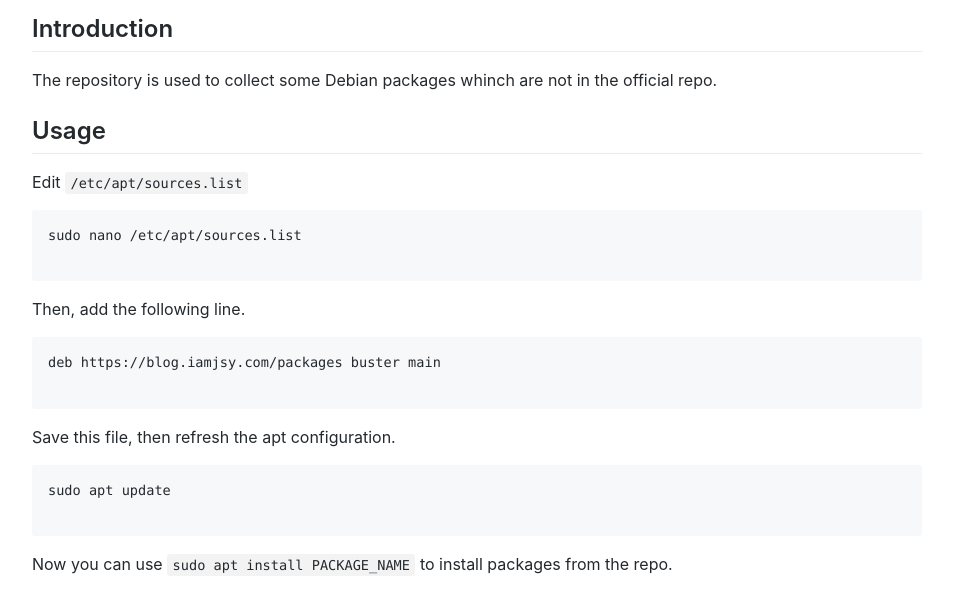
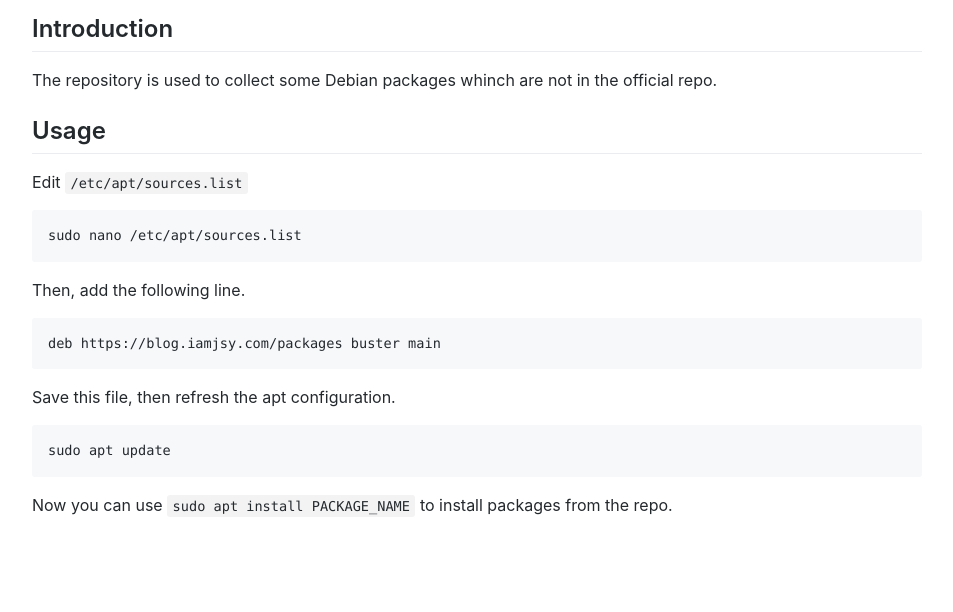
Before and after one commit to hmsjy2017/packages, a plain HTML site: page index.html in a window 1280 px wide. Shown: the part 114-726 px from the top of the page, without its empty margins (163-1116 px from the left). Drawn offline with Linux system fonts and the light colour scheme.

Commit message:
Update index.html

```diff
--- a/index.html
+++ b/index.html
@@ -17,22 +17,19 @@
 </style>
 <article class="markdown-body">
         <h1>Tony's personal Debian package repository</h1>
+
         <h2>Introduction</h2>
         <p>The repository is used to collect some Debian packages whinch are not in the official repo.</p>
+
         <h2>Usage</h2>
         <p>Edit <code>/etc/apt/sources.list</code></p>
+	<pre lang="no-highlight"><code>sudo nano /etc/apt/sources.list</code></pre>
 
-        <pre lang="no-highlight"><code>sudo nano /etc/apt/sources.list
-        </code></pre>
-
-        <p>Then, add the following line.</p>
-
-	 <pre lang="no-highlight"><code>deb https://blog.iamjsy.com/packages buster main
-        </code></pre>
+	<p>Then, add the following line.</p>
+	<pre lang="no-highlight"><code>deb https://blog.iamjsy.com/packages buster main</code></pre>
 
         <p>Save this file, then refresh the apt configuration.</p>
-	<pre lang="no-highlight"><code>sudo apt update
-        </code></pre>
+	<pre lang="no-highlight"><code>sudo apt update</code></pre>
 
 	<p>Now you can use <code>sudo apt install PACKAGE_NAME</code> to install packages from the repo.</p>
 
```
